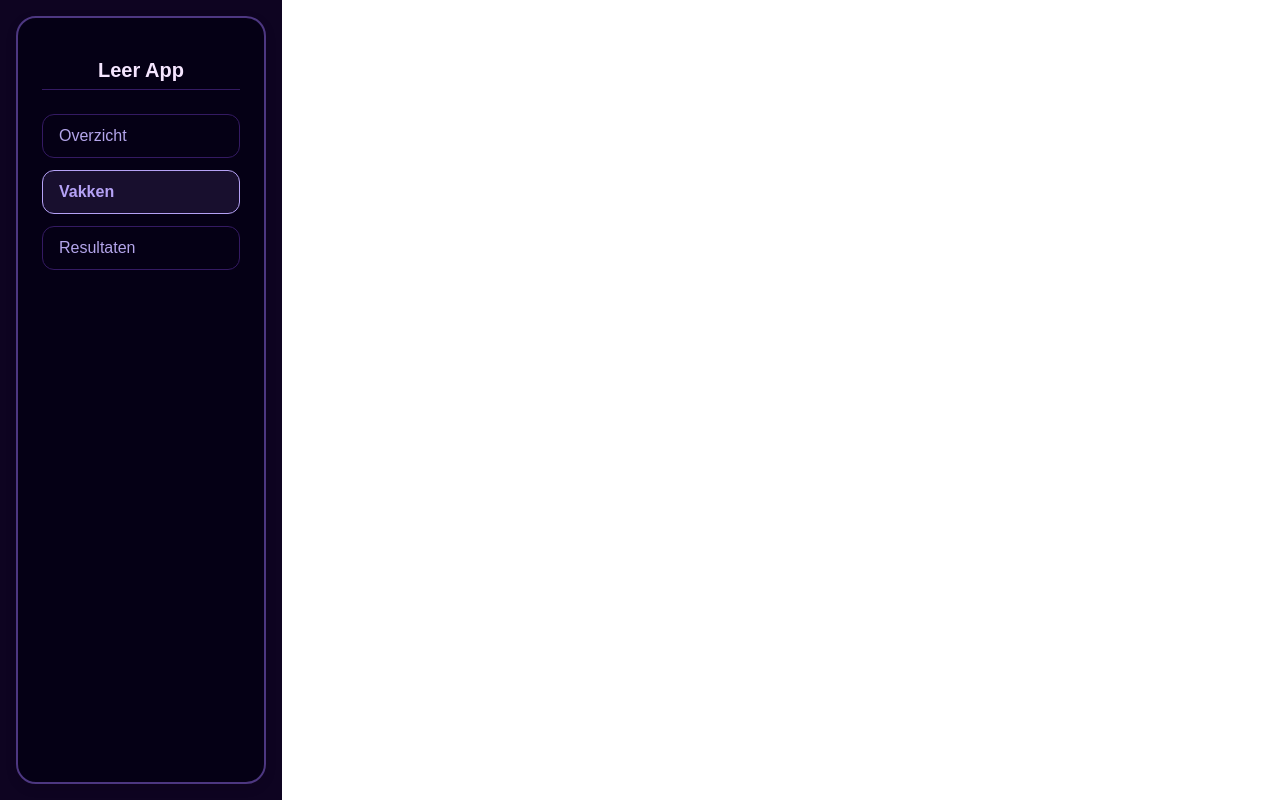
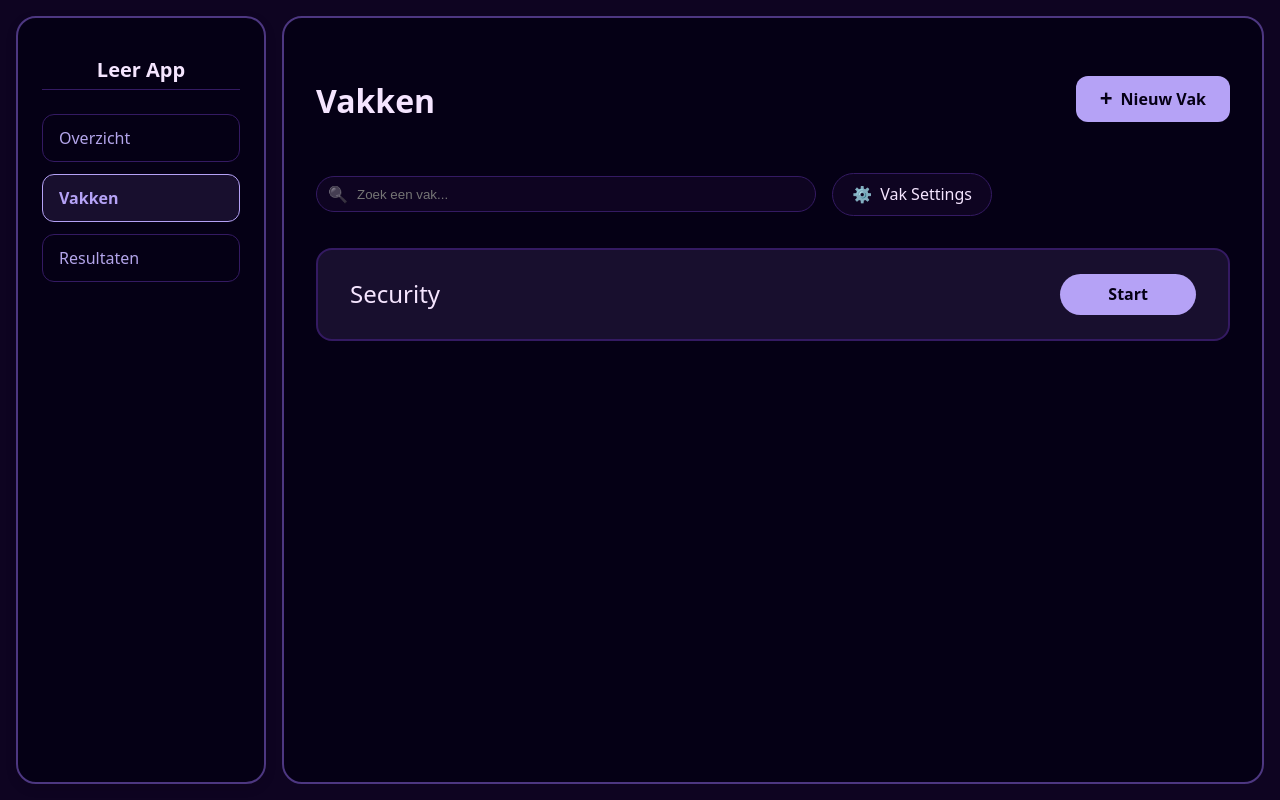
Before and after one commit to Braduptempo/learn-app, a React (Vite) app: page / in a window 1280 px wide. Built offline with nearby package versions, Linux system fonts and the light colour scheme.

Commit message:
Add Dashboard component with styling and layout adjustments
- Implemented Dashboard component with main layout and header section.
- Added styles for dashboard layout and elements in dashboard.module.css.
- Updated App component to include Dashboard alongside Sidebar.

```diff
--- a/src/App.css
+++ b/src/App.css
@@ -16,7 +16,9 @@
 }
 
 .app-layout {
-  display: flex;
-  min-height: 100vh;
-  font-family: sans-serif;
+ display: flex;
+  width: 100vw;  /* Gebruik de volle breedte van de viewport */
+  height: 100vh; /* Gebruik de volle hoogte */
+  background-color: var(--bg);
+  overflow: hidden; /* Voorkom dubbele scrollbars */
 }
--- a/src/App.tsx
+++ b/src/App.tsx
@@ -1,11 +1,13 @@
 import './App.css'
 import Sidebar from './assets/components/sidebar/sidebar.tsx'
+import Dashboard from './assets/components/dashboard/dashboard.tsx'
 
 function App() {
   return (
     <>
-      <div className='app-layout'>
+     <div className='app-layout'>
         <Sidebar />
+        <Dashboard />
       </div>
     </>
   )
--- /dev/null
+++ b/src/assets/components/dashboard/dashboard.module.css
@@ -0,0 +1,149 @@
+.mainWrapper {
+  /* Zorgt voor de ruimte rondom het hoofdscherm */
+  padding: 1rem 1rem 1rem 0; /* Boven, Rechts, Onder hebben ruimte. Links is 0 omdat de sidebar daar al padding heeft */
+  height: 100vh;
+  box-sizing: border-box;
+  flex: 1; /* Zorgt dat het dashboard alle overige ruimte inneemt */
+  display: flex; ;
+  background-color: var(--bg);
+}
+
+.dashboard {
+  height: 100%;
+  width: 100%;
+  background-color: var(--bg-dark); /* Of var(--bg-light) als je contrast wilt */
+  border-radius: 20px;
+  border: 2px solid var(--border);
+  padding: 2rem;
+  box-sizing: border-box;
+  overflow-y: auto; /* Zorgt dat je kunt scrollen binnen het paneel als de content lang is */
+}
+/* Container voor titel en de toevoegknop */
+.headerSection {
+  display: flex;
+  justify-content: space-between;
+  align-items: center;
+  margin-bottom: 1.5rem;
+}
+
+.addCourseBtn {
+  background-color: var(--primary);
+  color: var(--bg-dark);
+  border: none;
+  border-radius: 12px;
+  padding: 0.75rem 1.5rem;
+  font-weight: bold;
+  font-size: 1rem;
+  display: flex;
+  align-items: center;
+  gap: 0.5rem;
+  cursor: pointer;
+  transition: transform 0.2s, filter 0.2s;
+}
+
+.addCourseBtn:hover {
+  transform: translateY(-2px);
+  filter: brightness(1.1);
+}
+
+.addCourseBtn:active {
+  transform: translateY(0);
+}
+
+.plusIcon {
+  font-size: 1.4rem;
+  line-height: 1;
+}
+
+/* De rest van je bestaande styles... */
+.searchIcon {
+  position: absolute;
+  left: 12px;
+  top: 50%;
+  transform: translateY(-50%);
+  filter: grayscale(1) opacity(0.5); /* Maakt de emoji wat subtieler */
+}
+
+.pageTitle {
+  color: var(--text);
+  font-size: 2rem;
+  margin-bottom: 1.5rem;
+}
+
+.topBar {
+  display: flex;
+  align-items: center;
+  gap: 1rem;
+  margin-bottom: 2rem;
+  width: 100%;
+}
+
+.searchWrapper {
+  position: relative;
+  flex: 1;
+  min-width: 200px;
+  max-width: 500px;
+}
+
+.searchInput {
+  width: 100%;
+  background-color: var(--bg);
+  color: var(--text);
+  border: 1px solid var(--border-muted);
+  border-radius: 50px;
+  padding: 0.6rem 1rem 0.6rem 2.5rem;
+  outline: none;
+  box-sizing: border-box;
+}
+
+.searchInput:focus {
+  border-color: var(--highlight);
+}
+
+.settingsBtn {
+  display: flex;
+  align-items: center;
+  gap: 0.5rem;
+  background-color: var(--bg);
+  color: var(--text);
+  border: 1px solid var(--border-muted);
+  border-radius: 50px;
+  padding: 0.6rem 1.2rem;
+  cursor: pointer;
+
+  flex-shrink: 0; /* Zorgt dat de knop niet krimpt als de ruimte kleiner wordt */
+  white-space: nowrap; /* Zorgt dat de tekst niet op meerdere regels gaat als de ruimte kleiner wordt */
+}
+
+.courseCard {
+  max-width: 100%;
+  background-color: var(--bg-light);
+  border: 2px solid var(--border-muted);
+  border-radius: 16px;
+  padding: 1.5rem 2rem;
+  display: flex;
+  justify-content: space-between;
+  align-items: center;
+}
+
+.courseName {
+  color: var(--text);
+  font-size: 1.5rem;
+}
+
+.startBtn {
+  background-color: var(--primary);
+  color: var(--bg-dark);
+  border: none;
+  border-radius: 50px;
+  padding: 0.6rem 3rem;
+  font-size: 1rem;
+  font-weight: bold;
+  cursor: pointer;
+  transition: transform 0.2s;
+}
+
+.startBtn:hover {
+  transform: scale(1.05);
+  filter: brightness(1.1);
+}
--- /dev/null
+++ b/src/assets/components/dashboard/dashboard.tsx
@@ -0,0 +1,38 @@
+// Dashboard.tsx
+import styles from './dashboard.module.css';
+
+const Dashboard = () => {
+  return (
+    <div className={styles.mainWrapper}>
+      <main className={styles.dashboard}>
+        <div className={styles.headerSection}>
+          <h2 className={styles.pageTitle}>Vakken</h2>
+
+          {/* Nieuwe knop om een vak aan te maken */}
+          <button className={styles.addCourseBtn}>
+            <span className={styles.plusIcon}>+</span> Nieuw Vak
+          </button>
+        </div>
+
+        <div className={styles.topBar}>
+          <div className={styles.searchWrapper}>
+            <span className={styles.searchIcon}>🔍</span>
+            <input type="text" className={styles.searchInput} placeholder="Zoek een vak..." />
+          </div>
+
+          <button className={styles.settingsBtn}>
+            <span>⚙️</span> Vak Settings
+          </button>
+        </div>
+
+        {/* De lijst met vakken */}
+        <div className={styles.courseCard}>
+          <span className={styles.courseName}>Security</span>
+          <button className={styles.startBtn}>Start</button>
+        </div>
+      </main>
+    </div>
+  );
+};
+
+export default Dashboard;
```
